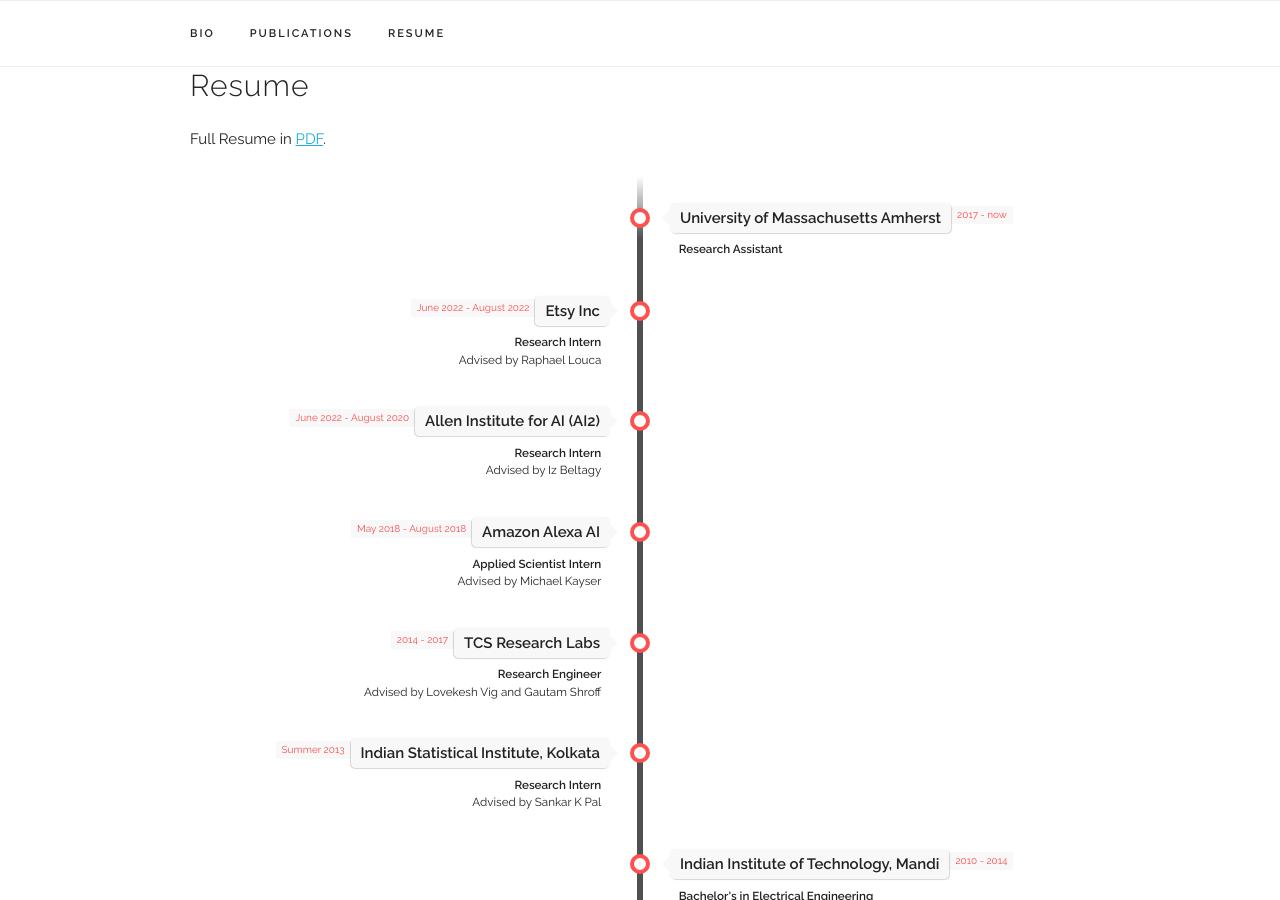
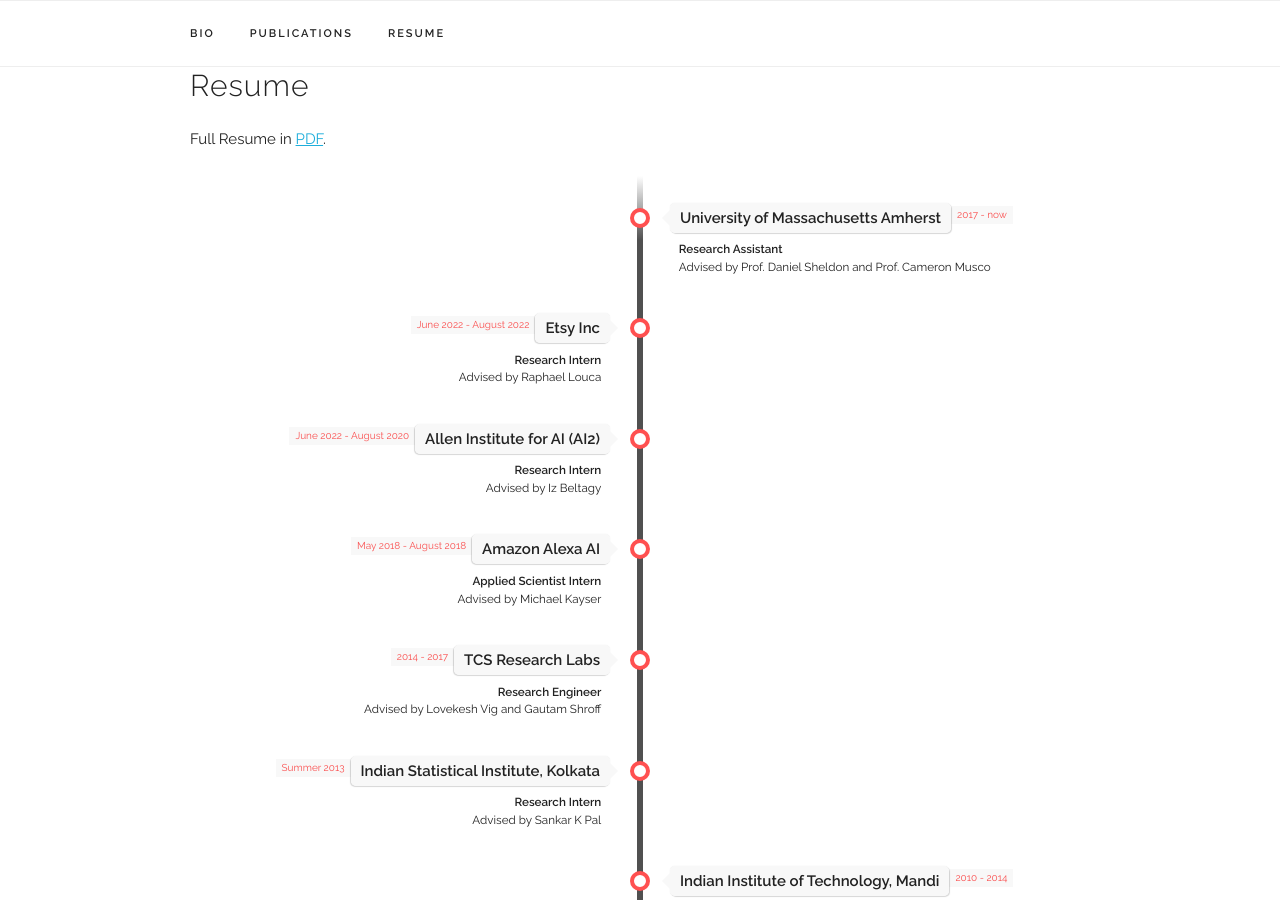
Before and after one commit to ymohit/ymohit.github.io, a Jekyll site: the page built from index.html, in a window 1280 px wide and 900 px high, scrolled down 1156 px. Built offline with Jekyll 4.4.1, drawn with Linux system fonts in a browser that asks for light colours.

Commit message:
updated advisors

```diff
--- a/_data/experience.yaml
+++ b/_data/experience.yaml
@@ -2,7 +2,7 @@
 - place: "University of Massachusetts Amherst"
   time: "2017 - now"
   title: "Research Assistant"
-  subtitle: ""
+  subtitle: "Advised by Prof. Daniel Sheldon and Prof. Cameron Musco"
   category: "school"
 
 - place: "Etsy Inc"
```
